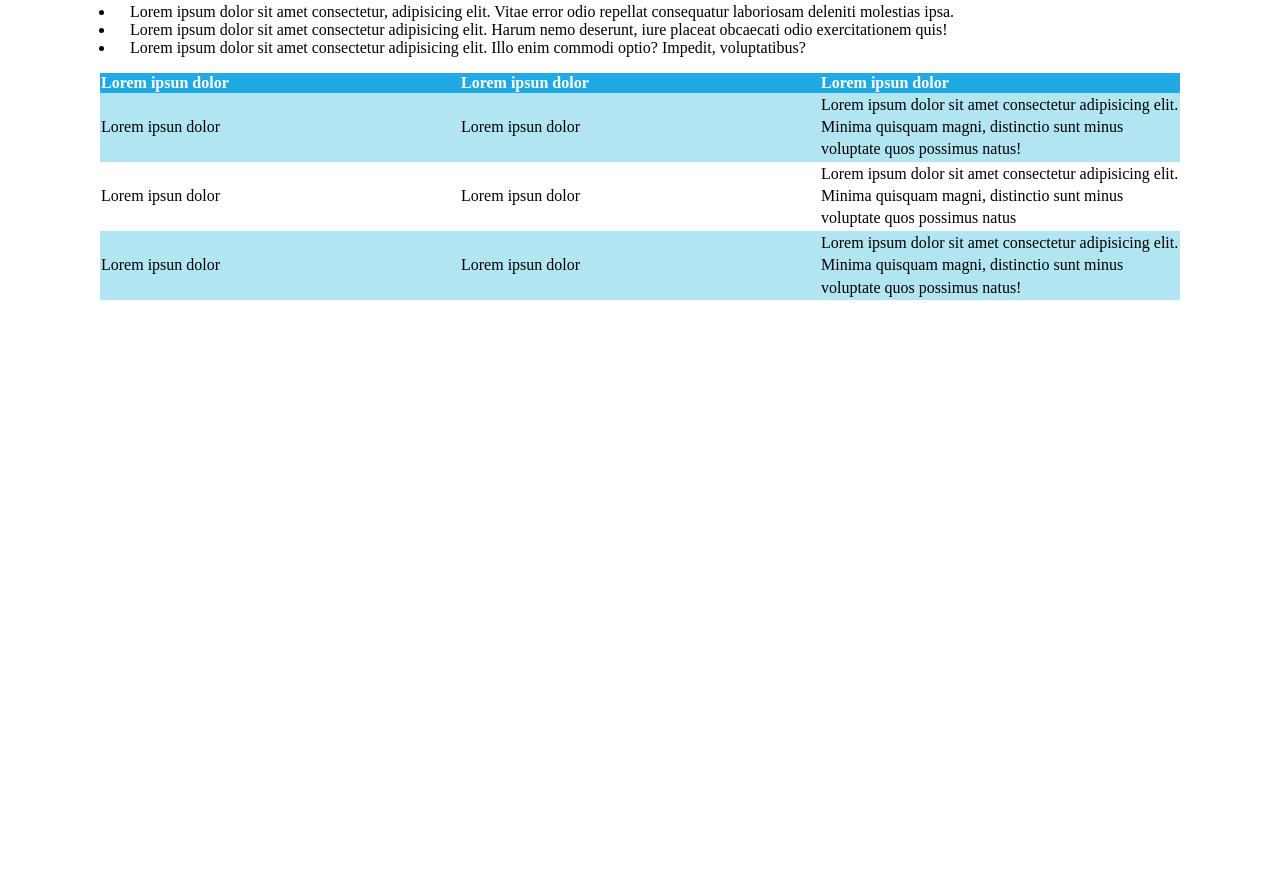
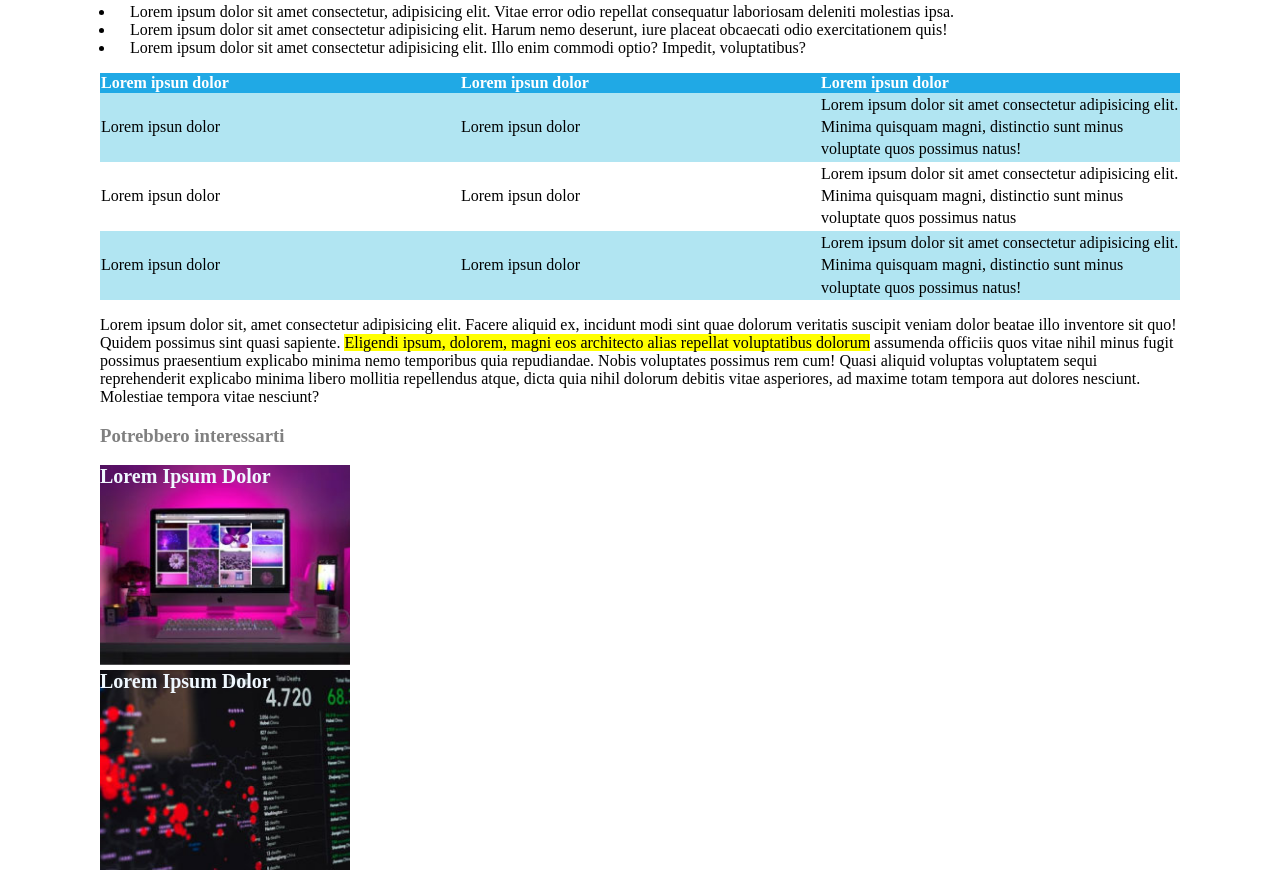
Before and after one commit to Occidits/booleaner-html, a plain HTML site: page index.html in a window 1280 px wide. Shown: the part 771-1646 px from the top of the page. Before the commit the page ends 1071 px from the top, so only its background shows below. Drawn offline with Linux system fonts and the light colour scheme.

Commit message:
Finalize exercise

```diff
--- a/css/style.css
+++ b/css/style.css
@@ -84,3 +84,31 @@ td {
 .odd {
   background-color: #b1e5f2;
 }
+
+/* Footer */
+h3 {
+  color: #808080;
+}
+
+.img-1 {
+  background-image: url(../img/monitor.jpg);
+  background-size: cover;
+  background-position: center;
+  background-repeat: no-repeat;
+}
+
+.img-2 {
+  background-image: url("../img/graph.jpg");
+  background-size: cover;
+  background-position: center;
+  background-repeat: no-repeat;
+}
+
+.img-container {
+  margin: 5px 0;
+  color: aliceblue;
+  font-size: 20px;
+  font-weight: bold;
+  width: 250px;
+  height: 200px;
+}
--- a/index.html
+++ b/index.html
@@ -69,8 +69,25 @@
                         </tr>
                     </tbody>
                 </table>
+
+                <article>
+                    <p>Lorem ipsum dolor sit, amet consectetur adipisicing elit. Facere aliquid ex, incidunt modi sint quae dolorum veritatis suscipit veniam dolor beatae illo inventore sit quo! Quidem possimus sint quasi sapiente.
+                        <span class="glow">Eligendi ipsum, dolorem, magni eos architecto alias repellat voluptatibus dolorum</span> assumenda officiis quos vitae nihil minus fugit possimus praesentium explicabo minima nemo temporibus quia
+                        repudiandae.
+                        Nobis
+                        voluptates possimus rem cum!
+                        Quasi aliquid voluptas voluptatem sequi reprehenderit explicabo minima libero mollitia repellendus atque, dicta quia nihil dolorum debitis vitae asperiores, ad maxime totam tempora aut dolores nesciunt. Molestiae
+                        tempora vitae nesciunt?
+                    </p>
+                </article>
             </section>
         </main>
+
+        <footer>
+            <h3>Potrebbero interessarti</h3>
+            <div class="img-container img-1">Lorem Ipsum Dolor</div>
+            <div class="img-container img-2">Lorem Ipsum Dolor</div>
+        </footer>
     </div>
 </body>
 
```
